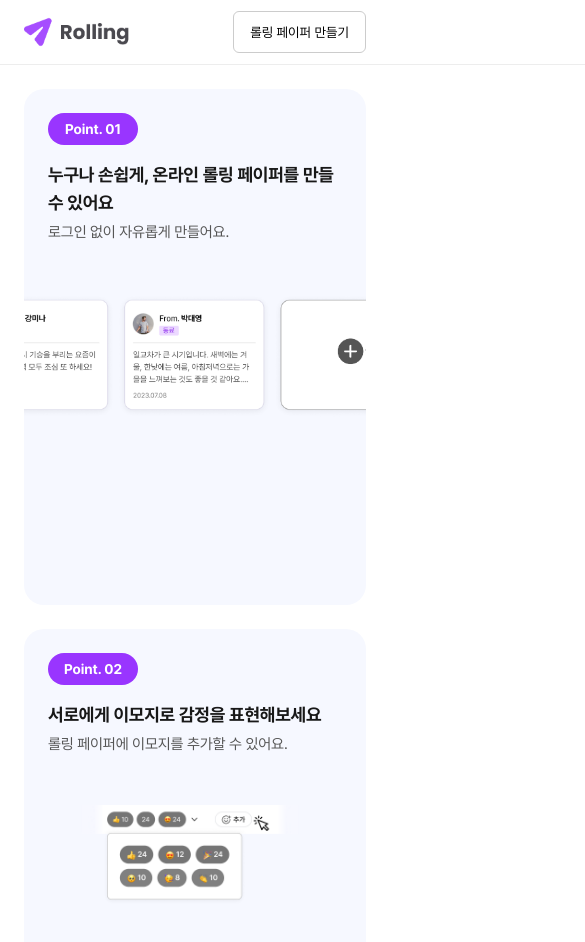
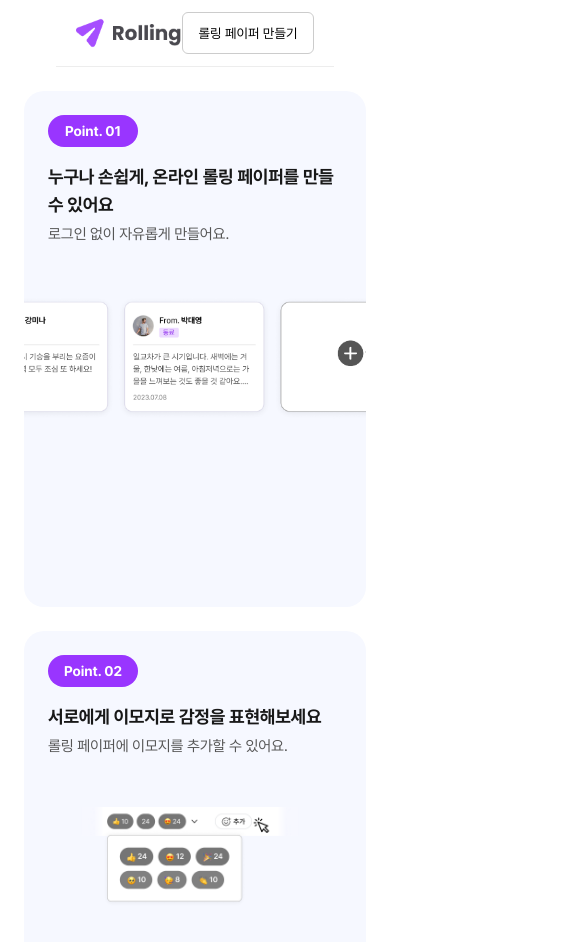
Before and after one commit to Rolligo/rolling, a React (Create React App) app: page / in a window 390 px wide. Shown: the top 942 px of the page, 585 px wide, since content can reach past the window. Built offline with nearby package versions, Linux system fonts and the light colour scheme.

Commit message:
fix: NavBar 반응형 Padding 구현

```diff
--- a/src/components/NavBar/NavBar.jsx
+++ b/src/components/NavBar/NavBar.jsx
@@ -4,13 +4,15 @@ import * as S from "./NavBar.style";
 
 function NavBar() {
   return (
-    <S.Wrapper>
-      <S.Container>
-        <S.LogoImage img src={logoIcon} alt="logo" />
-        <NavWhiteButton>롤링 페이퍼 만들기</NavWhiteButton>
-      </S.Container>
+    <div>
+      <S.Wrapper>
+        <S.Container>
+          <S.LogoImage img src={logoIcon} alt="logo" />
+          <NavWhiteButton>롤링 페이퍼 만들기</NavWhiteButton>
+        </S.Container>
+      </S.Wrapper>
       <S.BottomLine />
-    </S.Wrapper>
+    </div>
   );
 }
 
--- a/src/components/NavBar/NavBar.style.js
+++ b/src/components/NavBar/NavBar.style.js
@@ -1,35 +1,47 @@
 import styled from "styled-components";
 import { COLORS } from "styles/palette";
+import { onPc, onTablet } from "styles/mediaQuery";
 
 export const Wrapper = styled.div`
   display: flex;
   width: 100%;
-  flex-direction: column;
+  flex-direction: row;
+  justify-content: center;
   align-items: center;
   background: ${COLORS.WHITE};
 `;
 
 export const Container = styled.div`
+  width: 100%;
+  padding: 1.2rem 2rem;
   display: flex;
   justify-content: space-between;
   align-items: center;
   align-self: stretch;
   white-space: nowrap;
-  padding: 11px 0px;
+
+  ${onTablet} {
+    padding: 1.1rem 2.4rem;
+  }
+
+  ${onPc} {
+    width: 120.7rem;
+    padding: 1.1rem 0;
+  }
 `;
 
 export const LogoImage = styled.img`
   width: 10.6rem;
   height: 4.2rem;
   display: flex;
-  padding: 6px 0px;
+  padding: 0.6rem 0;
   justify-content: center;
   align-items: center;
 `;
 
 export const BottomLine = styled.div`
-  width: 1199px;
-  height: 1px;
+  width: 100%;
+  height: 0.1rem;
   flex-shrink: 0;
   background: #ededed;
 `;
```
